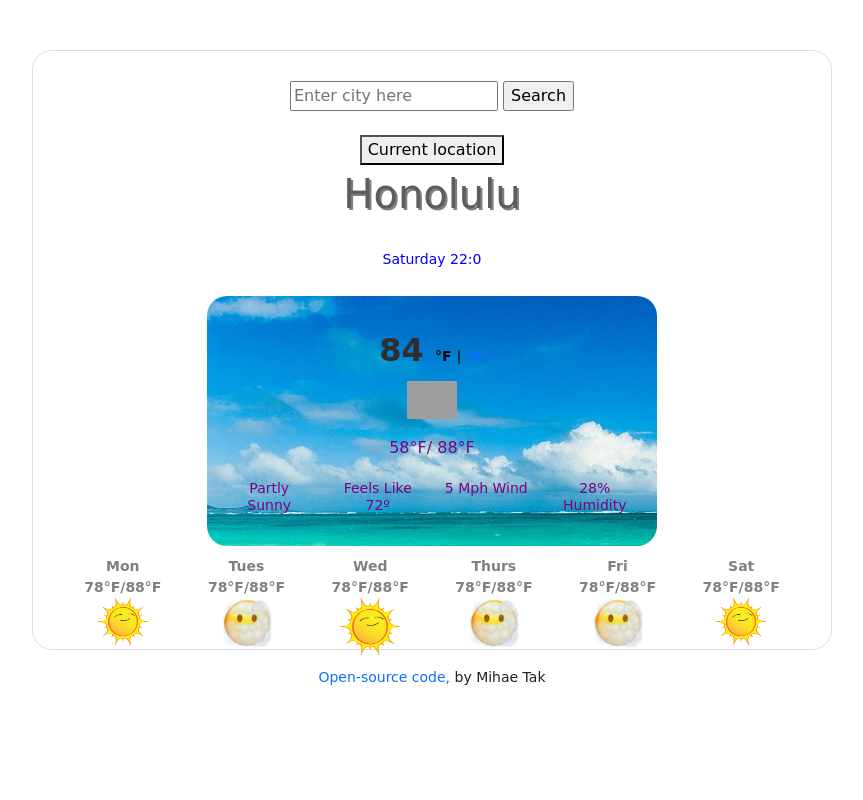
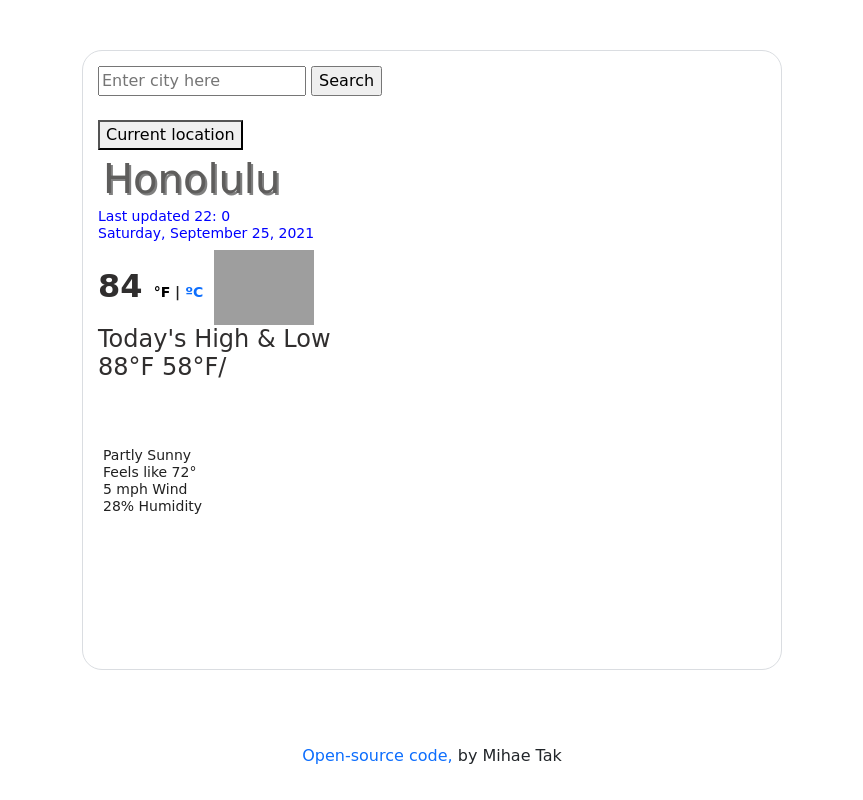
Before and after one commit to mntak/Tak-Weather-App, a website built with Parcel: page index.html in a window 1280 px wide. Shown: the whole page, without its empty margins (208-1071 px from the left). Built offline with nearby package versions, Linux system fonts and the light colour scheme; grey boxes are pictures that could not be loaded.

Commit message:
Moved HTML to JS

```diff
--- a/index.html
+++ b/index.html
@@ -25,10 +25,11 @@
         </form>
         <br />
         <button id="current-location">Current location</button>
-        <div class="city">
+        <div class="overview">
           <h1 id="city">Honolulu</h1>
-          <h3 class="dayTime" id="day-time"></h3>
+          <h3>Last updated: <span id="date"></span></h3>
         </div>
+
         <div class="current-temp" id="current-temp">
           <span class="current-temperature" id="temperature">84 </span>
 
@@ -37,60 +38,38 @@
             <a href="#" id="celcius-link">ºC</a></span
           >
 
-          <div class="row justify-content-center">
-            <p class="current-emoji">
           <img
             src="https://ssl.gstatic.com/onebox/weather/64/sunny.png"
             id="icon"
-                width="50"
+            width="100"
           />
-            </p>
 
           <h4>
+            Today's High & Low <br />
+            <span id="current-high">88</span>°F
             <span id="current-low">58</span>°F/
-              <span id="current-high">88</span>°F
           </h4>
         </div>
-          <div class="row justify-content-center weather-data">
-            <h5 class="col-3" id="weather-description">Partly Sunny</h5>
-            <h5 class="col-3" id="feels-like">
-              Feels like <span id="feels-like-temp">72</span>º
+        <div class="col weather-data">
+          <h5>
+            <span id="weather-description"> Partly Sunny</span><br />
+            Feels like <span id="feels-like">72</span>°<br />
+            <span id="wind">5 mph Wind</span><br />
+            <span id="humidity">28% Humidity</span>
           </h5>
-            <h5 class="col-3" id="wind">5 mph Wind</h5>
-            <h5 class="col-3" id="humidity">28% Humidity</h5>
         </div>
       </div>
 
-        <div class="row week">
-          <div class="col">Mon</div>
-          <div class="col">Tues</div>
-          <div class="col">Wed</div>
-          <div class="col">Thurs</div>
-          <div class="col">Fri</div>
-          <div class="col">Sat</div>
-          <div class="w-100"></div>
-          <div class="col">78°F/88°F</div>
-          <div class="col">78°F/88°F</div>
-          <div class="col">78°F/88°F</div>
-          <div class="col">78°F/88°F</div>
-          <div class="col">78°F/88°F</div>
-          <div class="col">78°F/88°F</div>
-          <div class="w-100"></div>
-          <div class="col"><img src="images/sun.png" width="50" /></div>
-          <div class="col"><img src="images/cloudy.png" width="50" /></div>
-          <div class="col"><img src="images/sun.png" width="60" /></div>
-          <div class="col"><img src="images/cloudy.png" width="50" /></div>
-          <div class="col"><img src="images/cloudy.png" width="50" /></div>
-          <div class="col"><img src="images/sun.png" width="50" /></div>
+      <div class="weather-forecast" id="forecast"></div>
     </div>
-        <small>
+    <footer>
+      <br />
       <a href="https://github.com/mntak/Tak-Weather-App" target="_blank"
         >Open-source code,</a
       >
       by Mihae Tak
-        </small>
-      </div>
-    </div>
+    </footer>
+
     <script src="src/index.js"></script>
   </body>
 </html>
--- a/src/index.js
+++ b/src/index.js
@@ -12,10 +12,67 @@ let days = [
 let day = days[now.getDay()];
 let hour = now.getHours();
 let minute = now.getMinutes();
+let months = [
+  "January",
+  "February",
+  "March",
+  "April",
+  "May",
+  "June",
+  "July",
+  "August",
+  "September",
+  "October",
+  "November",
+  "December",
+];
+let month = months[now.getMonth()];
+let date = now.getDate();
+let year = now.getFullYear();
 let h3 = document.querySelector("h3");
-h3.innerHTML = `${day} ${hour}:${minute}`;
+h3.innerHTML = `Last updated ${hour}: ${minute}<br/> ${day}, ${month} ${date}, ${year}`;
 
 //Add a search engine, when searching for a city (i.e. Paris), display the city name on the page after the user submits the form.
+function displayForecast(response) {
+  console.log(response.data.daily);
+
+  let forecastElement = document.querySelector("#forecast");
+
+  let forecastHTML = `<div class="row">`;
+  let days = ["Thu", "Fri", "Sat", "Sun", "Mon", "Tues"];
+  days.forEach(function (day) {
+    forecastHTML =
+      forecastHTML +
+      `
+
+<div class="col-2">
+  <div class="weather-forecast-date">${day}</div>
+  <img
+    src="https://ssl.gstatic.com/onebox/weather/64/partly_cloudy.png"
+    alt=""
+    width="42"
+  />
+  <div class="weather-forecast-temperatures">
+    <span class="weather-forecast-temperature-max">88°</span>
+    <span class="weather-forecast-temperature-min">58°</span>
+  </div>
+</div>
+
+`;
+  });
+
+  forecastHTML = forecastHTML + `</div>`;
+  forecastElement.innerHTML = forecastHTML;
+}
+
+function getForecast(coordinates) {
+  console.log(coordinates);
+  let apiKey = "0bb228d4ba422107531b795fe6ca39d9";
+  let units = "imperial";
+  let url = `https://api.openweathermap.org/data/2.5/weather?lat=${coordinates.lat}&lon=${coordinates.lon}&units=${units}&appid=${apiKey}`;
+  axios.get(url).then(displayForecast);
+}
+
 function currentCity(city) {
   let apiKey = "0bb228d4ba422107531b795fe6ca39d9";
   let units = "imperial";
@@ -48,7 +105,7 @@ function showWeather(response) {
 
   let feelsLike = Math.round(response.data.main.feels_like);
   let currentFeels = document.querySelector("#feels-like");
-  currentFeels.innerHTML = `Feels like ${feelsLike}°`;
+  currentFeels.innerHTML = `${feelsLike}°`;
 
   let wind = response.data.wind.speed;
   let currentWind = document.querySelector("#wind");
@@ -64,6 +121,10 @@ function showWeather(response) {
     `http://openweathermap.org/img/wn/${response.data.weather[0].icon}@2x.png`
   );
   let temperatureElement = document.querySelector("#temperature");
+
+  let dateElement = document.querySelector("#date");
+  dateElement.innerHTML = formatDate(response.data.dt * 1000);
+
   fahrenheitTemperature = Math.round(response.data.main.temp);
   temperatureElement.innerHTML = Math.round(fahrenheitTemperature);
 }
@@ -85,16 +146,6 @@ function showCurrent(response) {
   fahrenheitTemperature = Math.round(response.data.main.temp);
   temperatureElement.innerHTML = Math.round(fahrenheitTemperature);
   h1.innerHTML = response.data.name;
-}
-
-function retrievePosition(position) {
-  console.log(position);
-  let apiKey = "0bb228d4ba422107531b795fe6ca39d9";
-  let lat = position.coords.latitude;
-  let lon = position.coords.longitude;
-  let units = "imperial";
-  let url = `https://api.openweathermap.org/data/2.5/weather?lat=${lat}&lon=${lon}&units=${units}&appid=${apiKey}`;
-  axios.get(url).then(showWeather);
 }
 
 let searchForm = document.querySelector("#search-form");
--- a/src/styles.css
+++ b/src/styles.css
@@ -3,62 +3,70 @@ body {
 }
 
 h1 {
-  text-align: center;
+  text-align: left;
   color: rgb(94, 93, 92);
   text-shadow: 2px 2px gray;
   padding: 5px 5px;
+  margin-bottom: 0;
 }
 h3 {
   color: blue;
   font-size: 14px;
-  padding: 20px;
+  text-align: left;
 }
 
-h4 {
-  color: purple;
-  font-size: 16px;
-}
 h5 {
   font-size: 14px;
   padding: 15px 5px;
   margin: 50px auto;
 }
+ul {
+  margin: 0px;
+  padding: 0px;
+}
+
+li {
+  list-style: none;
+  margin: 50;
+  padding: 50;
+  font-size: 16px;
+}
+li:first-letter {
+  text-transform: capitalize;
+}
+.weather-description:first-letter {
+  text-transform: capitalize;
+}
+
+.container {
+  padding: 15px;
+  border: 1px solid #dadde1;
+  border-radius: 20px;
+  max-width: 700px;
+  height: 620px;
+  margin: 50px auto;
+}
 
 .weather-app {
-  max-width: 800px;
-  height: 600px;
-  margin: 50px auto;
-  padding: 30px;
-
   background-repeat: no-repeat;
   background-size: cover;
   position: relative;
-  border: 1px solid #dadde1;
-  border-radius: 20px;
-  text-align: center;
   color: rgb(33, 33, 33);
 }
 
-.current-temp {
+.weather-forecast {
+  margin-top: auto;
+}
+#current-temp {
   color: rgb(48, 46, 46);
   font-weight: bolder;
   font-size: xx-large;
-  background: url("../images/beach.jpg");
-  width: 450px;
-  height: 250px;
-  margin: 0px auto;
-  padding: 30px 20px;
-
-  border-radius: 20px;
 }
 
 .units {
   font-size: 14px;
   color: rgb(33, 33, 33);
   text-decoration: none;
-}
-.col-6 {
-  font-size: 12px;
 }
 
 .week {
@@ -70,11 +78,6 @@ h5 {
 }
 .search:hover {
   background-color: bisque;
-}
-
-.col-3 {
-  color: purple;
-  text-transform: capitalize;
 }
 
 .weather-app .active {
@@ -89,3 +92,16 @@ h5 {
 a {
   text-decoration: none;
 }
+
+small {
+  padding: 150px;
+}
+
+.row-week {
+  margin-top: 20px;
+  text-align: center;
+}
+
+footer {
+  text-align: center;
+}
```
Lines whose indentation alone changed are shown as unchanged.
